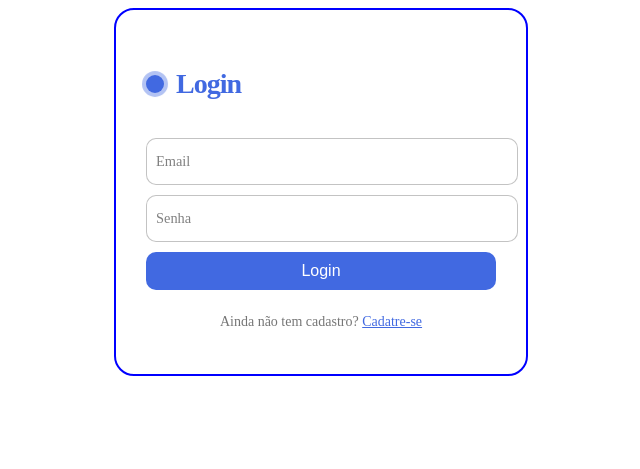
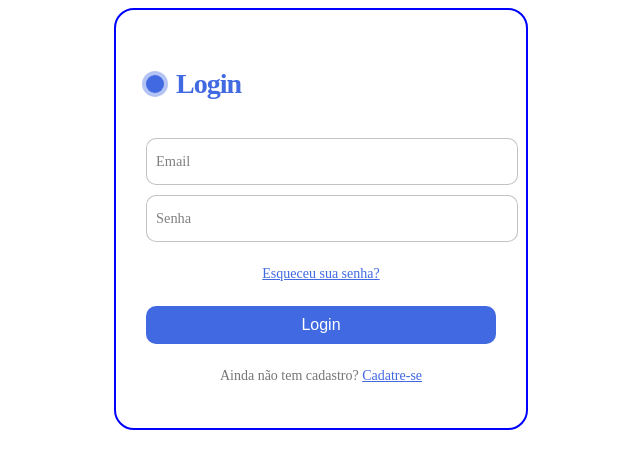
Before and after one commit to cp2-dc-info-projeto-final/pitchau, a PHP site: page /paginas/login.php in a window 1280 px wide. Shown: the top 469 px of the page, without its empty margins (319-959 px from the left). Run offline with PHP 8.4, Linux system fonts and the light colour scheme.

Commit message:
Update login.php

```diff
--- a/paginas/login.php
+++ b/paginas/login.php
@@ -18,6 +18,7 @@
             <input required="" placeholder="" type="password" name="password" class="input">
             <span>Senha</span>
         </label>
+        <p class="signin"><a href="esqueceu_senha.php">Esqueceu sua senha?</a></p>
 
         <button type="submit" class="submit">Login</button>
         <p class="signin">Ainda não tem cadastro? <a href="cadastro.php">Cadatre-se</a></p>
```
